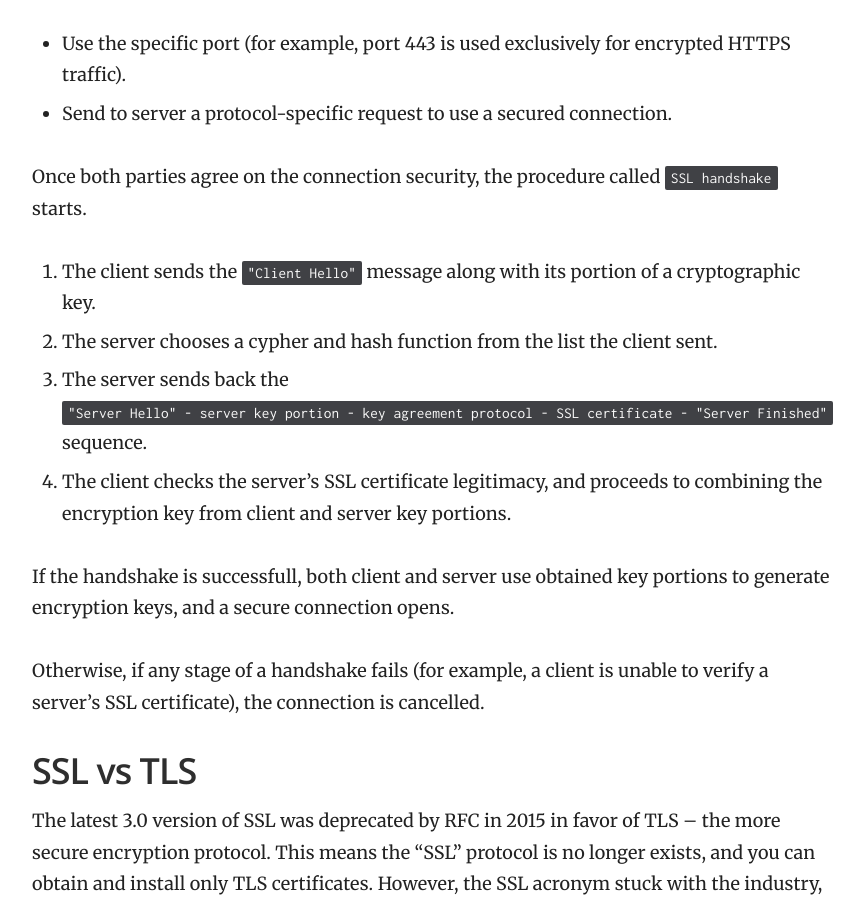
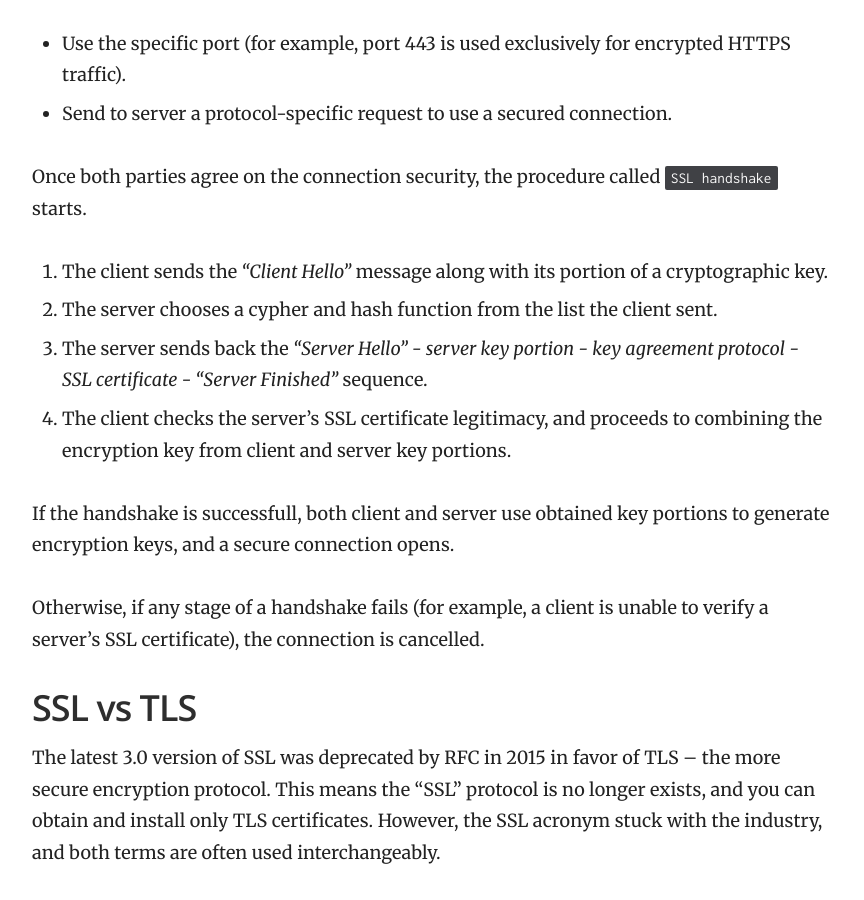
Before and after one commit to Valrravn/Cloudcannon-Sample-DocSite, a Jekyll site: the page built from _docs/Task 1/task-1-ssl.md, in a window 1280 px wide and 900 px high, scrolled down 566 px. Shown: the whole window, without its empty margins (358-1222 px from the left). Built offline with Jekyll 4.4.1, drawn with Linux system fonts in a browser that asks for light colours; some of the changed text lies outside the part shown.

Commit message:
update formatting

```diff
--- a/_docs/Task 1/task-1-ssl.md
+++ b/_docs/Task 1/task-1-ssl.md
@@ -19,9 +19,9 @@ There are multiple ways to for a server and client to agree to use the secure co
 
 Once both parties agree on the connection security, the procedure called `SSL handshake` starts.
 
-1. The client sends the `"Client Hello"` message along with its portion of a cryptographic key.
+1. The client sends the _"Client Hello"_ message along with its portion of a cryptographic key.
 2. The server chooses a cypher and hash function from the list the client sent.
-3. The server sends back the `"Server Hello" - server key portion - key agreement protocol - SSL certificate - "Server Finished"` sequence.
+3. The server sends back the _"Server Hello" - server key portion - key agreement protocol - SSL certificate - "Server Finished"_ sequence.
 4. The client checks the server's SSL certificate legitimacy, and proceeds to combining the encryption key from client and server key portions.
 
 If the handshake is successfull, both client and server use obtained key portions to generate encryption keys, and a secure connection opens.
```
Also changed, not shown: other parts of _docs/Task 1/task-1-ssl.md (+1 -1 lines).
